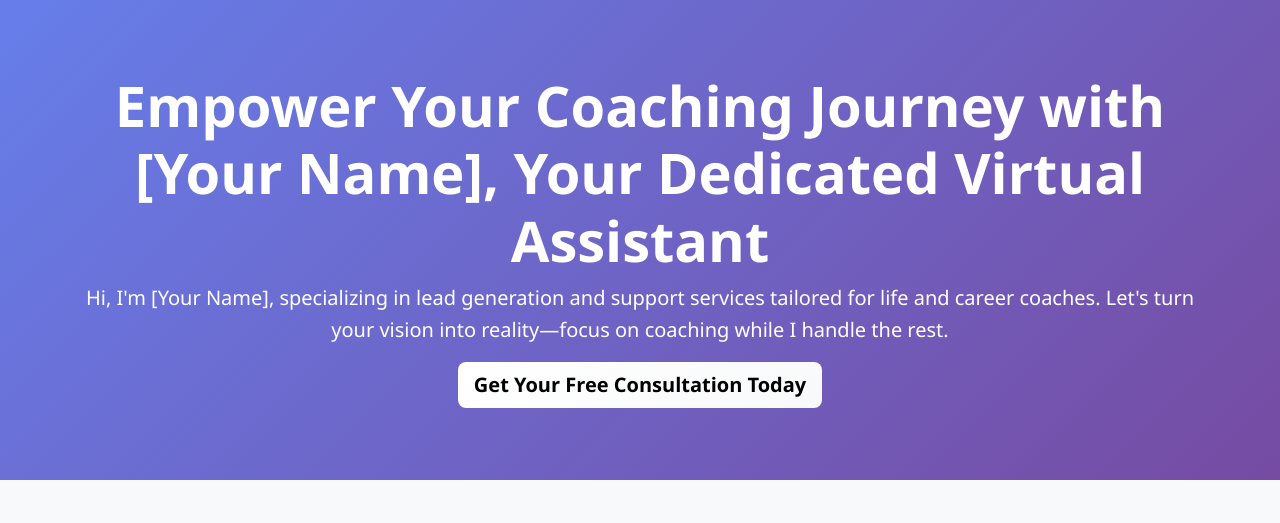
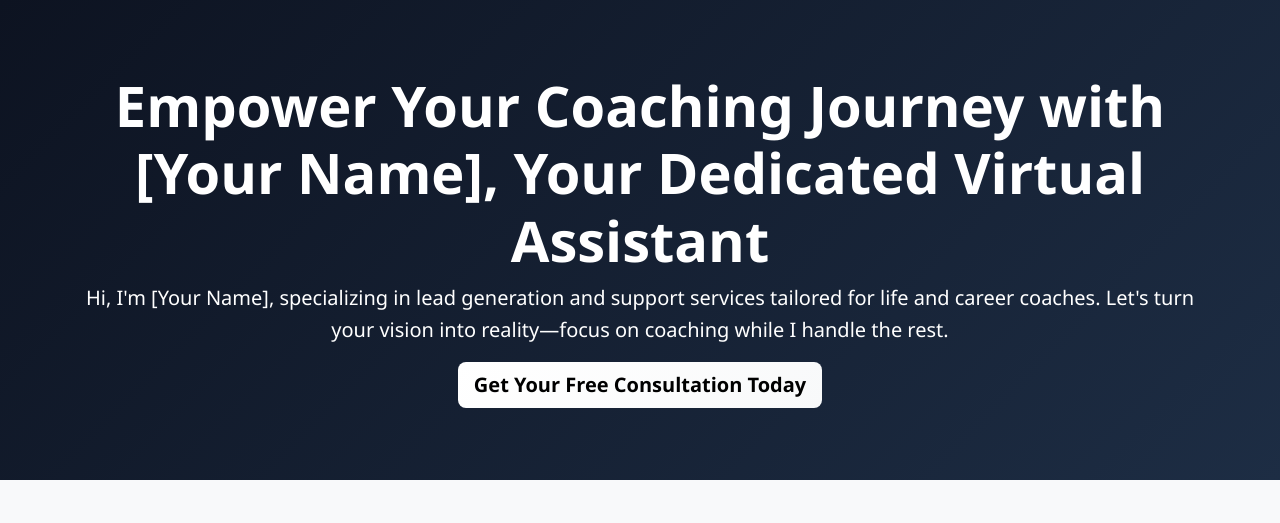
Before and after one commit to ChristiaanAP/Virtual-Assistant, a plain HTML site: page index.html in a window 1280 px wide. Shown: the top 523 px of the page. Drawn offline with nearby package versions, Linux system fonts and the light colour scheme.

Commit message:
trial change hero color

```diff
--- a/styles.css
+++ b/styles.css
@@ -4,7 +4,7 @@ body {
 }
 
 .hero {
-    background: linear-gradient(135deg, #667eea 0%, #764ba2 100%);
+    background: linear-gradient(135deg,  #0D1321 0%, #1D2D44 100%);
     min-height: 60vh;
     display: flex;
     align-items: center;
```
